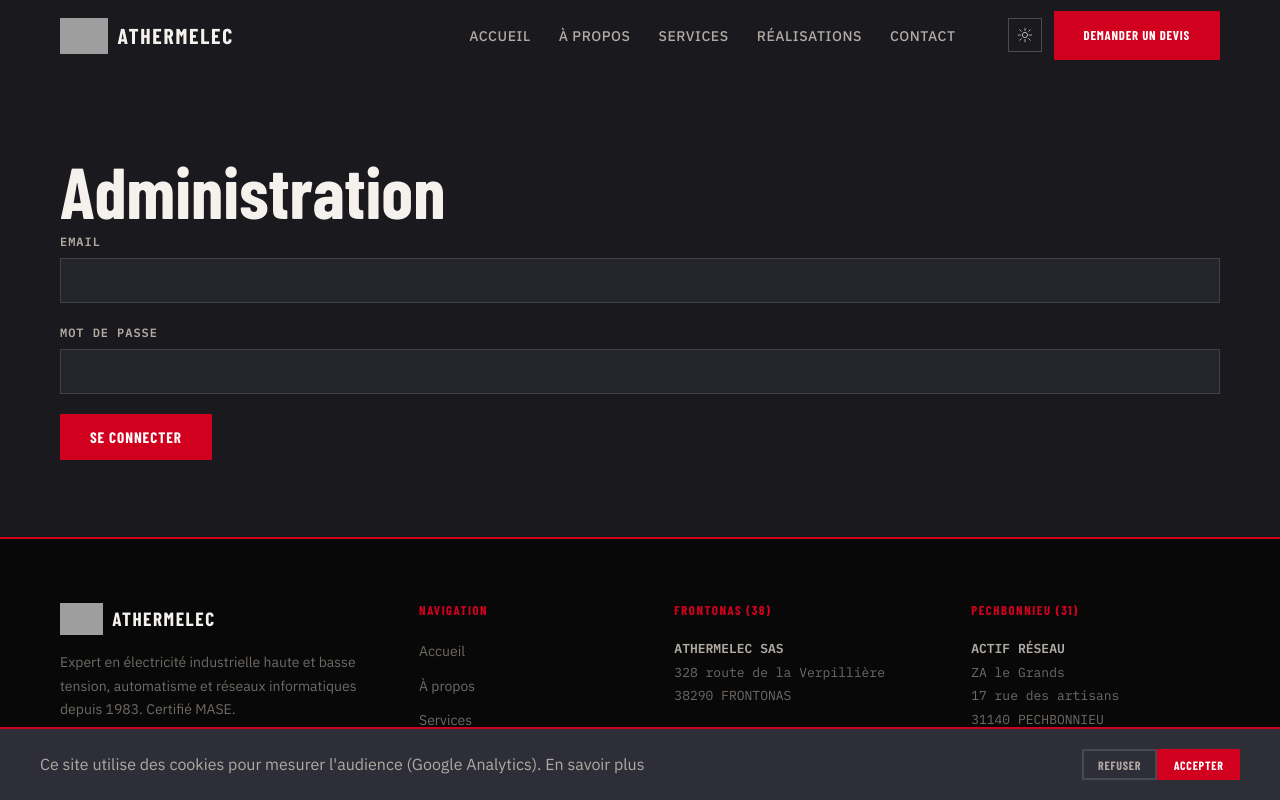
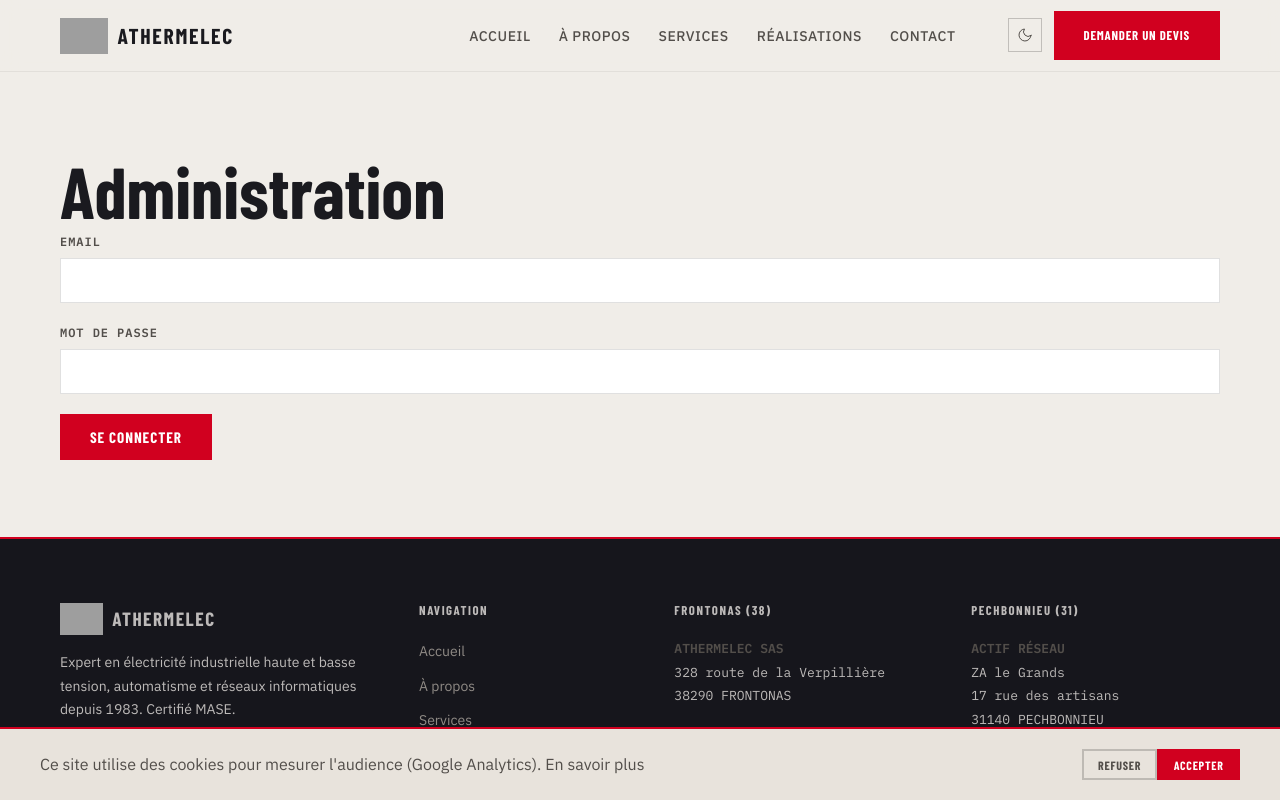
Before and after one commit to ArchSeraphin/athermelec, a React (Vite) app in the folder client/: page /admin/login in a window 1280 px wide. Shown: the top 800 px of the page. Built offline with nearby package versions, Linux system fonts and the light colour scheme; no server answers; grey boxes are pictures that could not be loaded; a web font is replaced by a local one.

Commit message:
v1.3
Design fix

```diff
--- a/client/src/components/ThemeToggle.jsx
+++ b/client/src/components/ThemeToggle.jsx
@@ -22,15 +22,39 @@
   </svg>
 );
 
+/** Résout le thème initial :
+ *  1. Préférence manuelle enregistrée (localStorage) → priorité absolue
+ *  2. Sinon → préférence système (prefers-color-scheme)
+ *  3. Fallback → dark
+ */
+function resolveInitialTheme() {
+  if (typeof window === 'undefined') return 'dark';
+  const stored = localStorage.getItem('theme');
+  if (stored === 'light' || stored === 'dark') return stored;
+  return window.matchMedia('(prefers-color-scheme: light)').matches ? 'light' : 'dark';
+}
+
 export default function ThemeToggle() {
-  const [theme, setTheme] = useState(() =>
-    (typeof window !== 'undefined' && localStorage.getItem('theme')) || 'dark'
-  );
+  const [theme, setTheme] = useState(resolveInitialTheme);
 
+  // Applique le thème sur <html> et persiste la préférence manuelle
   useEffect(() => {
     document.documentElement.setAttribute('data-theme', theme);
     localStorage.setItem('theme', theme);
   }, [theme]);
+
+  // Suit les changements de préférence OS en temps réel,
+  // mais seulement si l'utilisateur n'a pas de préférence manuelle
+  useEffect(() => {
+    const mq = window.matchMedia('(prefers-color-scheme: light)');
+    const handler = (e) => {
+      if (!localStorage.getItem('theme')) {
+        setTheme(e.matches ? 'light' : 'dark');
+      }
+    };
+    mq.addEventListener('change', handler);
+    return () => mq.removeEventListener('change', handler);
+  }, []);
 
   const toggle = () => setTheme(t => t === 'dark' ? 'light' : 'dark');
 
```
